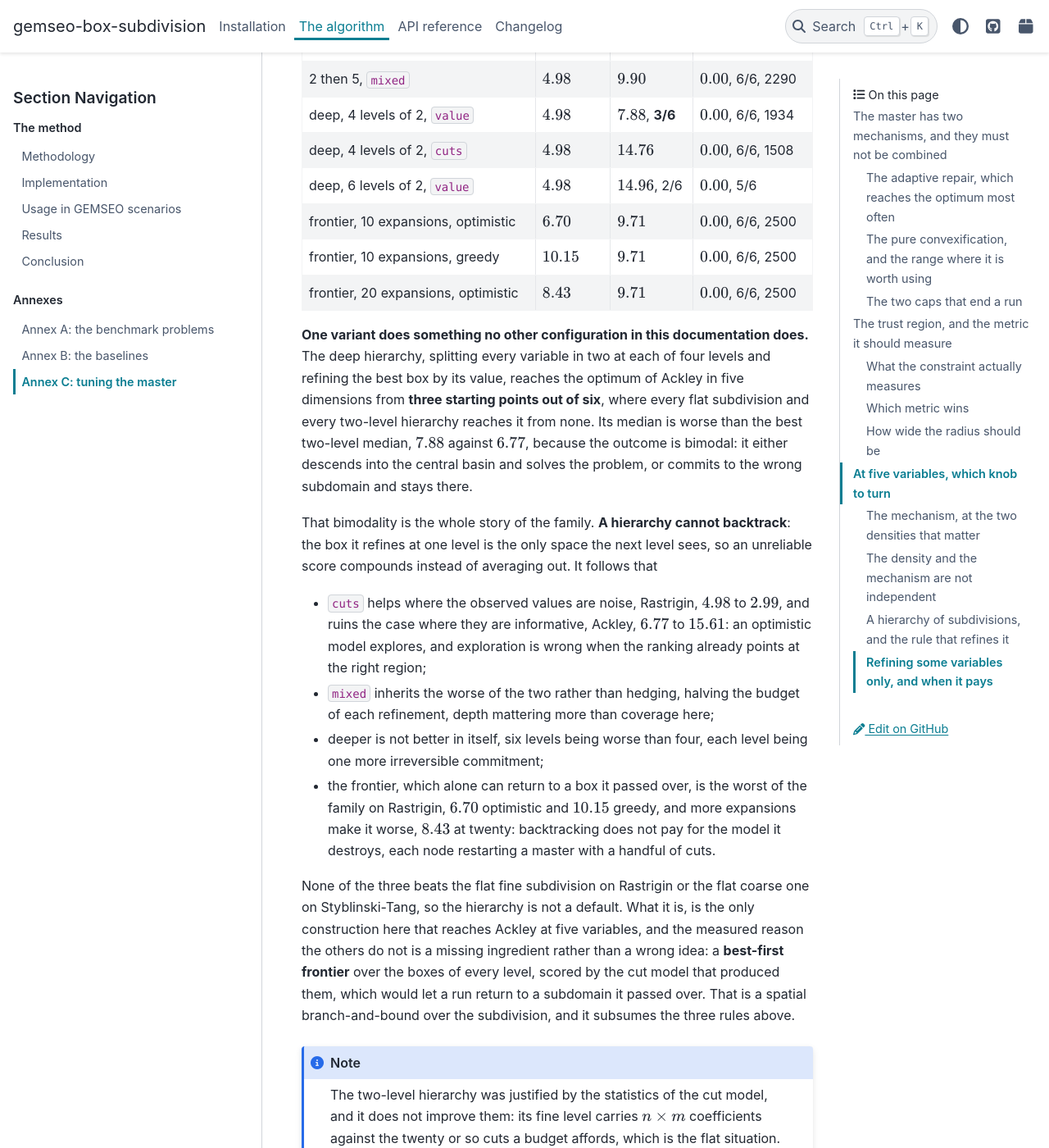
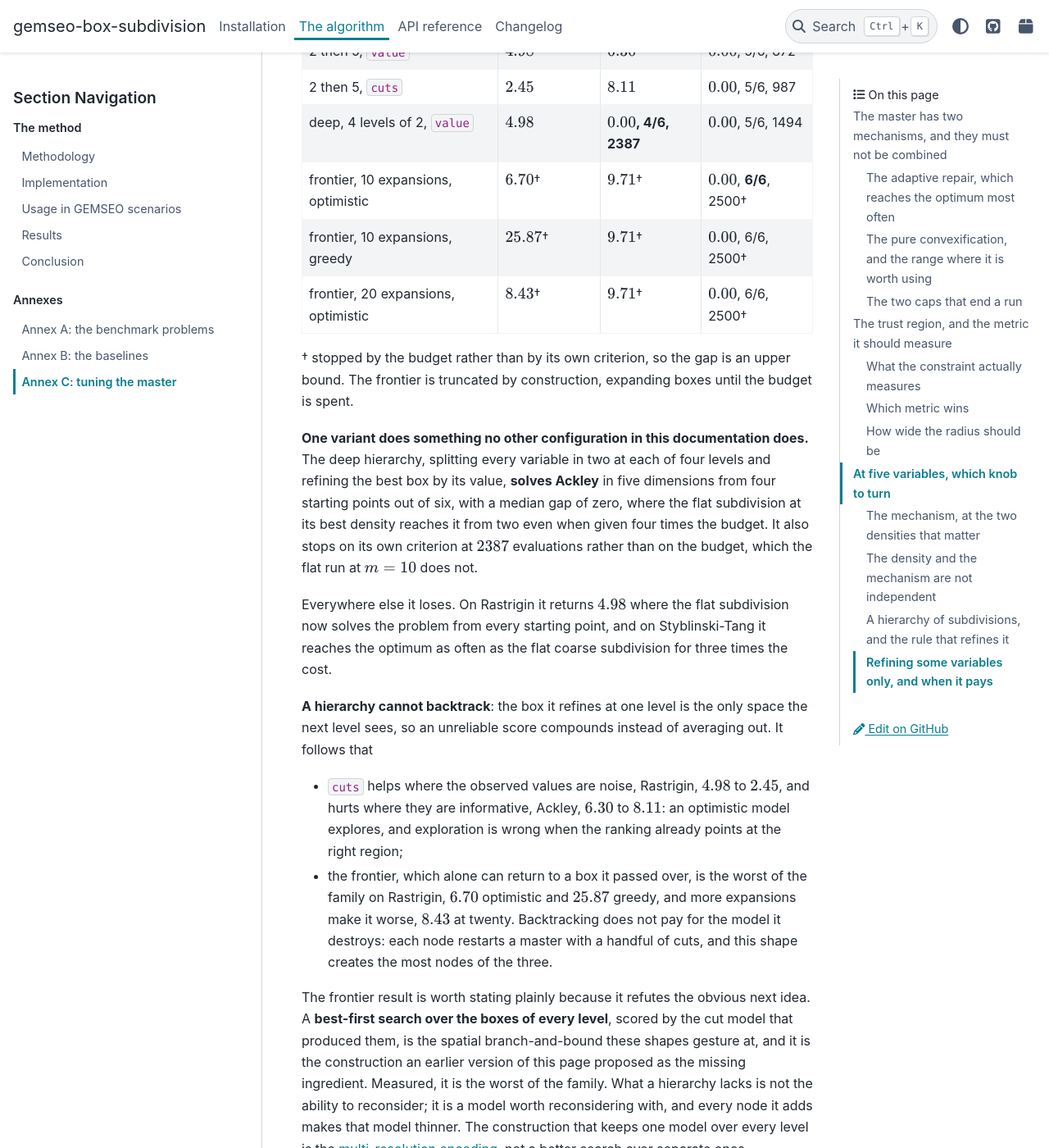
Before and after one commit to SimoneConiglio/Optimization-algorithms, a Sphinx documentation site: the page built from docs/algorithm/tuning.md, in a window 1280 px wide and 1400 px high, scrolled down 10865 px. Shown: the whole window at 82% size. Built offline with Sphinx 7.4.7 and the PyData theme 0.15.4, drawn with Linux system fonts in a browser that asks for light colours; some of the changed text lies outside the part shown.

Commit message:
Correct the hierarchy sweep of annex C to the new metric
The annex still reported the old-metric run, in which the flat fine subdivision
returned a gap of one from two starting points out of six and the deep hierarchy
reached Ackley from three. Both moved: the flat subdivision now solves Rastrigin
from all six, and the deep hierarchy solves Ackley from four.

It also withdraws the conclusion the old table led to. The best-first frontier
was proposed there as the missing ingredient; measured, it is the worst of the
family, and more expansions make it worse. What a hierarchy lacks is not the
ability to reconsider but a model worth reconsidering with.

```diff
--- a/docs/algorithm/tuning.md
+++ b/docs/algorithm/tuning.md
@@ -385,52 +385,60 @@ median distance to the optimum and the number of runs reaching it:
 
 | method | Rastrigin | Ackley | Styblinski-Tang |
 |--------|-----------|--------|-----------------|
-| flat $m=2$ | $4.98$ | $9.71$ | **$0.00$, 6/6, 468** |
-| flat $m=10$ | **$1.00$, 2/6** | $10.15$ | $0.00$, 2/6 |
-| 2 then 5, `value` | $4.98$ | $6.77$ | $0.00$, 6/6, 1303 |
-| 2 then 5, `cuts` | $2.99$ | $15.61$ | $0.00$, 6/6, 1540 |
-| 2 then 5, `mixed` | $4.98$ | $9.90$ | $0.00$, 6/6, 2290 |
-| deep, 4 levels of 2, `value` | $4.98$ | $7.88$, **3/6** | $0.00$, 6/6, 1934 |
-| deep, 4 levels of 2, `cuts` | $4.98$ | $14.76$ | $0.00$, 6/6, 1508 |
-| deep, 6 levels of 2, `value` | $4.98$ | $14.96$, 2/6 | $0.00$, 5/6 |
-| frontier, 10 expansions, optimistic | $6.70$ | $9.71$ | $0.00$, 6/6, 2500 |
-| frontier, 10 expansions, greedy | $10.15$ | $9.71$ | $0.00$, 6/6, 2500 |
-| frontier, 20 expansions, optimistic | $8.43$ | $9.71$ | $0.00$, 6/6, 2500 |
+| flat $m=2$ | $4.98$ | $14.43$ | $0.00$, 5/6, **486** |
+| flat $m=10$ | **$0.00$, 6/6, 1920** | $6.30$† | $0.00$, 1/6, 532 |
+| 2 then 5, `value` | $4.98$ | $6.30$ | $0.00$, 5/6, 872 |
+| 2 then 5, `cuts` | $2.45$ | $8.11$ | $0.00$, 5/6, 987 |
+| deep, 4 levels of 2, `value` | $4.98$ | **$0.00$, 4/6, 2387** | $0.00$, 5/6, 1494 |
+| frontier, 10 expansions, optimistic | $6.70$† | $9.71$† | $0.00$, **6/6**, 2500† |
+| frontier, 10 expansions, greedy | $25.87$† | $9.71$† | $0.00$, 6/6, 2500† |
+| frontier, 20 expansions, optimistic | $8.43$† | $9.71$† | $0.00$, 6/6, 2500† |
+
+† stopped by the budget rather than by its own criterion, so the gap is an upper
+bound. The frontier is truncated by construction, expanding boxes until the
+budget is spent.
 
 **One variant does something no other configuration in this documentation
 does.** The deep hierarchy, splitting every variable in two at each of four
-levels and refining the best box by its value, reaches the optimum of Ackley in
-five dimensions from **three starting points out of six**, where every flat
-subdivision and every two-level hierarchy reaches it from none. Its median is
-worse than the best two-level median, $7.88$ against $6.77$, because the outcome
-is bimodal: it either descends into the central basin and solves the problem, or
-commits to the wrong subdomain and stays there.
+levels and refining the best box by its value, **solves Ackley** in five
+dimensions from four starting points out of six, with a median gap of zero,
+where the flat subdivision at its best density reaches it from two even when
+given four times the budget. It also stops on its own criterion at $2387$
+evaluations rather than on the budget, which the flat run at $m=10$ does not.
 
-That bimodality is the whole story of the family. **A hierarchy cannot
-backtrack**: the box it refines at one level is the only space the next level
-sees, so an unreliable score compounds instead of averaging out. It follows that
+Everywhere else it loses. On Rastrigin it returns $4.98$ where the flat
+subdivision now solves the problem from every starting point, and on
+Styblinski-Tang it reaches the optimum as often as the flat coarse subdivision
+for three times the cost.
 
-- `cuts` helps where the observed values are noise, Rastrigin, $4.98$ to $2.99$,
-  and ruins the case where they are informative, Ackley, $6.77$ to $15.61$: an
-  optimistic model explores, and exploration is wrong when the ranking already
-  points at the right region;
-- `mixed` inherits the worse of the two rather than hedging, halving the budget
-  of each refinement, depth mattering more than coverage here;
-- deeper is not better in itself, six levels being worse than four, each level
-  being one more irreversible commitment;
+**A hierarchy cannot backtrack**: the box it refines at one level is the only
+space the next level sees, so an unreliable score compounds instead of averaging
+out. It follows that
+
+- `cuts` helps where the observed values are noise, Rastrigin, $4.98$ to $2.45$,
+  and hurts where they are informative, Ackley, $6.30$ to $8.11$: an optimistic
+  model explores, and exploration is wrong when the ranking already points at
+  the right region;
 - the frontier, which alone can return to a box it passed over, is the worst of
-  the family on Rastrigin, $6.70$ optimistic and $10.15$ greedy, and more
-  expansions make it worse, $8.43$ at twenty: backtracking does not pay for the
-  model it destroys, each node restarting a master with a handful of cuts.
+  the family on Rastrigin, $6.70$ optimistic and $25.87$ greedy, and more
+  expansions make it worse, $8.43$ at twenty. Backtracking does not pay for the
+  model it destroys: each node restarts a master with a handful of cuts, and
+  this shape creates the most nodes of the three.
 
-None of the three beats the flat fine subdivision on Rastrigin or the flat
-coarse one on Styblinski-Tang, so the hierarchy is not a default. What it is, is
-the only construction here that reaches Ackley at five variables, and the
-measured reason the others do not is a missing ingredient rather than a wrong
-idea: a **best-first frontier** over the boxes of every level, scored by the cut
-model that produced them, which would let a run return to a subdomain it passed
-over. That is a spatial branch-and-bound over the subdivision, and it subsumes
-the three rules above.
+The frontier result is worth stating plainly because it refutes the obvious next
+idea. A **best-first search over the boxes of every level**, scored by the cut
+model that produced them, is the spatial branch-and-bound these shapes gesture
+at, and it is the construction an earlier version of this page proposed as the
+missing ingredient. Measured, it is the worst of the family. What a hierarchy
+lacks is not the ability to reconsider; it is a model worth reconsidering with,
+and every node it adds makes that model thinner. The construction that keeps one
+model over every level is the
+[multi-resolution encoding](benchmark.md#the-extensions-and-what-they-are-worth),
+not a better search over separate ones.
+
+So the hierarchy is not a default. What it is, is the one construction here that
+solves Ackley at five variables, where the flat method does not reach the optimum
+from more than two starting points at any budget tried.
 
 :::{note}
 The two-level hierarchy was justified by the statistics of the cut model, and it
```
